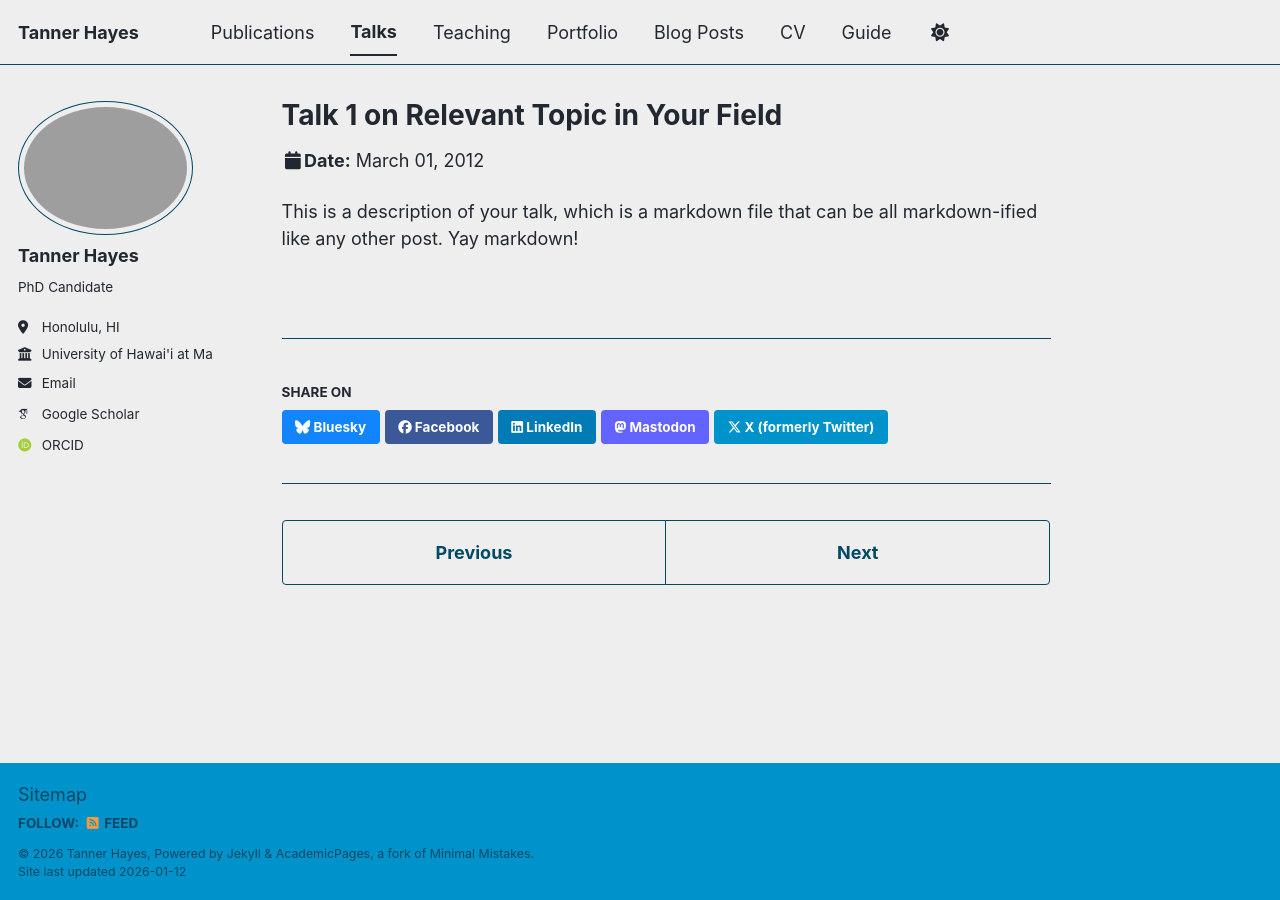
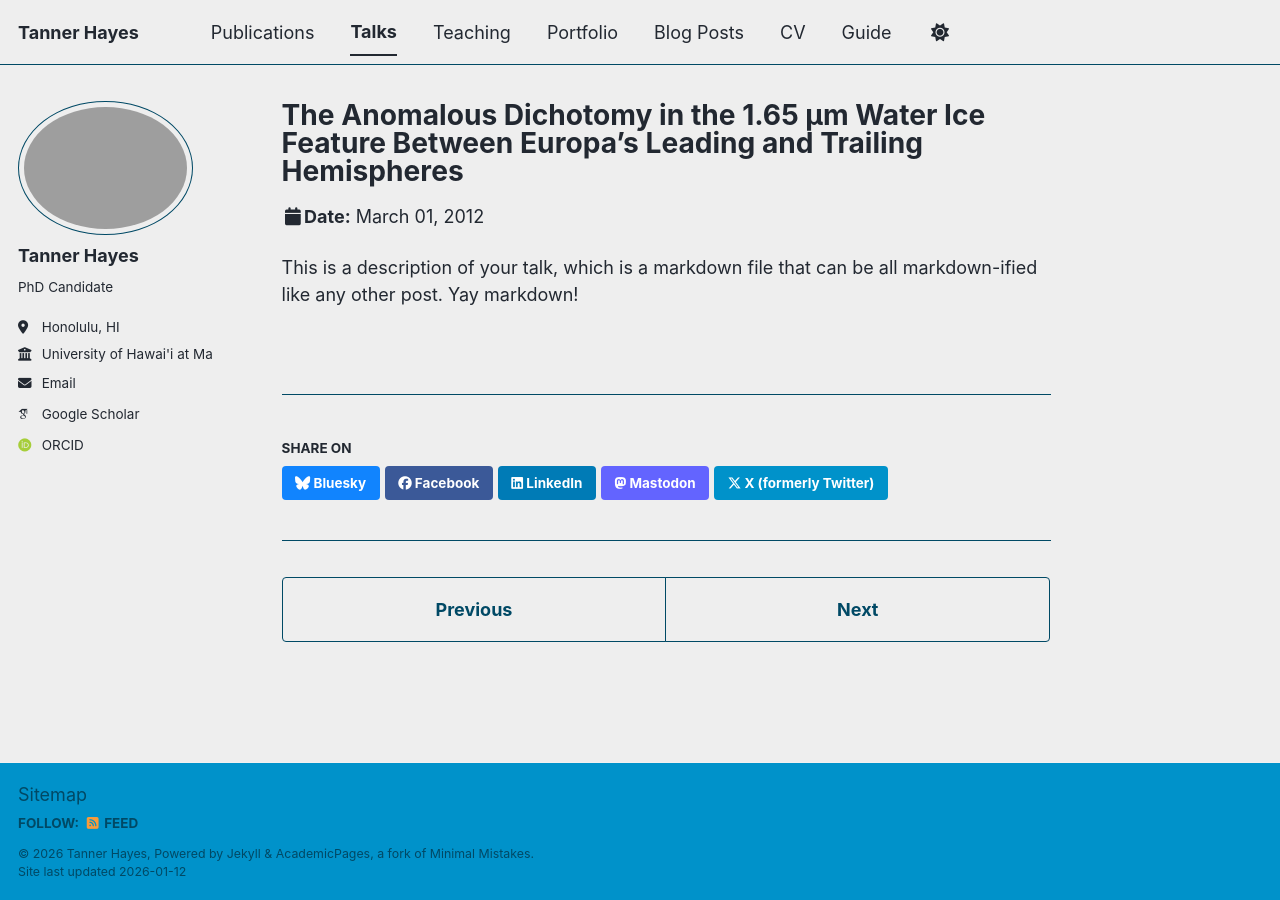
Before and after one commit to th-blip12/twhayes, a Jekyll site: the page built from _talks/2023-03-15-LPSC54.md, in a window 1280 px wide. Built offline with Jekyll 4.4.1, drawn with Linux system fonts in a browser that asks for light colours; some web fonts are replaced; a script bundle is joined from its source files by our own code; library files that are not in the unit come from our copies.

Commit message:
Update and rename 2012-03-01-talk-1.md to 2023-03-15-LPSC54.md

```diff
--- a/_talks/2012-03-01-talk-1.md
+++ b/_talks/2023-03-15-LPSC54.md
@@ -1,5 +1,5 @@
 ---
-title: "Talk 1 on Relevant Topic in Your Field"
+title: "The Anomalous Dichotomy in the 1.65 μm Water Ice Feature Between Europa's Leading and Trailing Hemispheres"
 collection: talks
 type: "Talk"
 permalink: /talks/2012-03-01-talk-1
```
